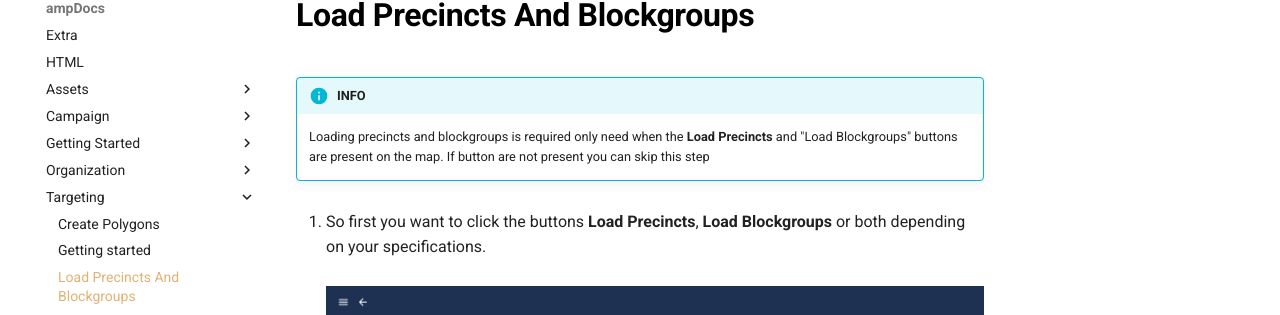
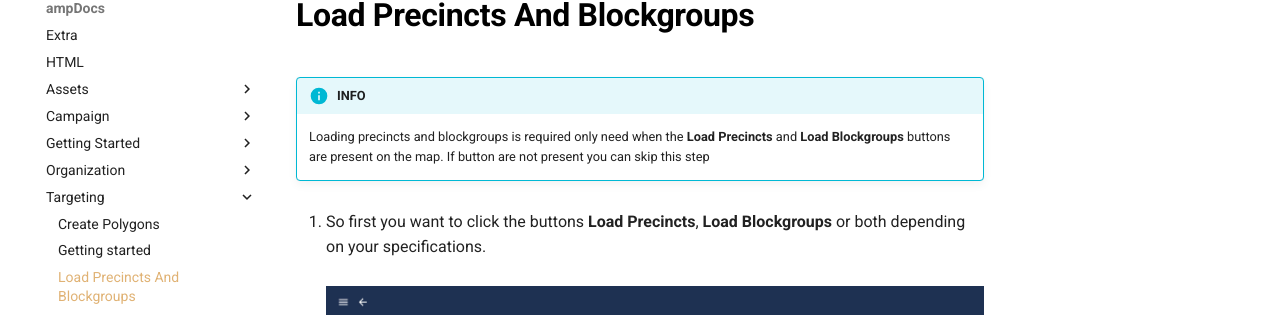
Before and after one commit to ogiovanniruiz/ampDocs, an MkDocs documentation site: the page built from docs/Targeting/load-precincts-and-blockgroups.md, in a window 1280 px wide and 900 px high. Shown: the part 103-418 px from the top of the window. Built offline with MkDocs 1.6.1 and Material for MkDocs 9.7.7, drawn with Linux system fonts in a browser that asks for light colours.

```diff
--- a/docs/Targeting/load-precincts-and-blockgroups.md
+++ b/docs/Targeting/load-precincts-and-blockgroups.md
@@ -8,7 +8,7 @@ layout: docs
 
 !!! info "INFO"
 
-    Loading precincts and blockgroups is required only need when the **Load Precincts** and "Load Blockgroups" buttons are present on the map. If button are not present you can skip this step
+    Loading precincts and blockgroups is required only need when the **Load Precincts** and **Load Blockgroups** buttons are present on the map. If button are not present you can skip this step
 
 1. So first you want to click the buttons **Load Precincts**, **Load Blockgroups** or both depending on your specifications.
 <br><br>
```
